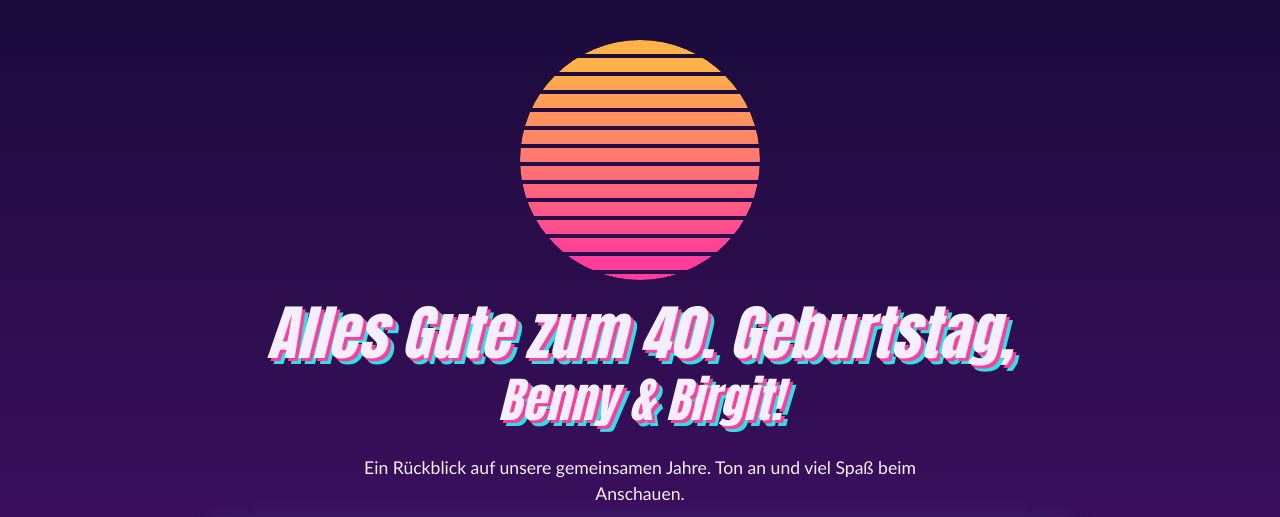
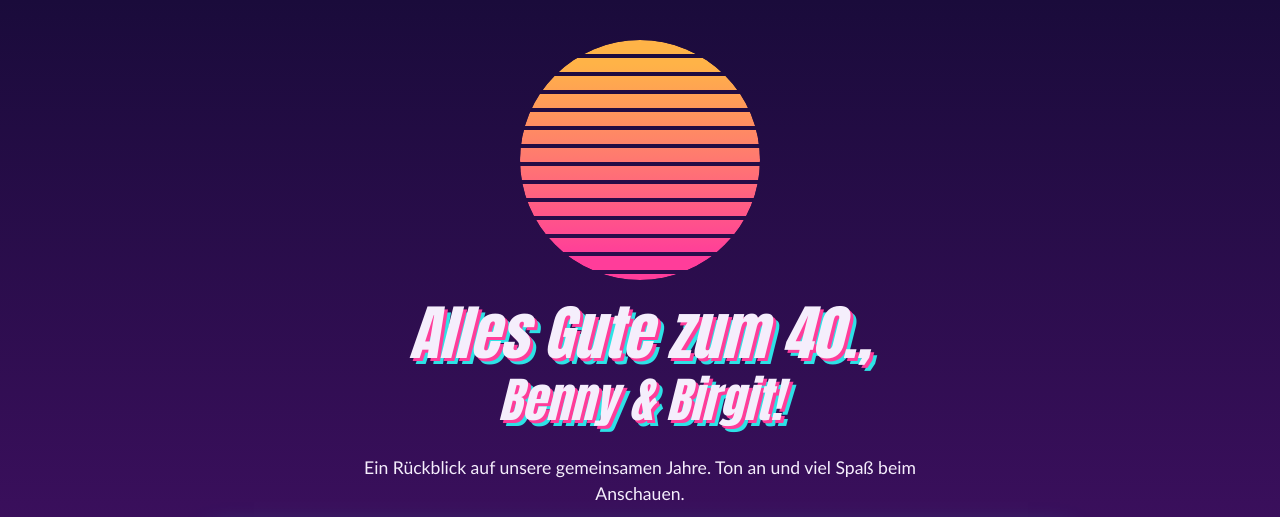
Before and after one commit to feryfabry/bb40-feier-2026, a plain HTML site: page index.html in a window 1280 px wide. Shown: the top 517 px of the page. Drawn offline with Linux system fonts and the light colour scheme.

Commit message:
Update birthday message in index.html

```diff
--- a/index.html
+++ b/index.html
@@ -81,7 +81,7 @@
 </head>
 <body>
   <div class="sun" aria-hidden="true"></div>
-  <h1>Alles Gute zum 40. Geburtstag,</h1>
+  <h1>Alles Gute zum 40.,</h1>
   <h2>Benny &amp; Birgit!</h2>
   <p class="lead">Ein Rückblick auf unsere gemeinsamen Jahre. Ton an und viel Spaß beim Anschauen.</p>
 
```
